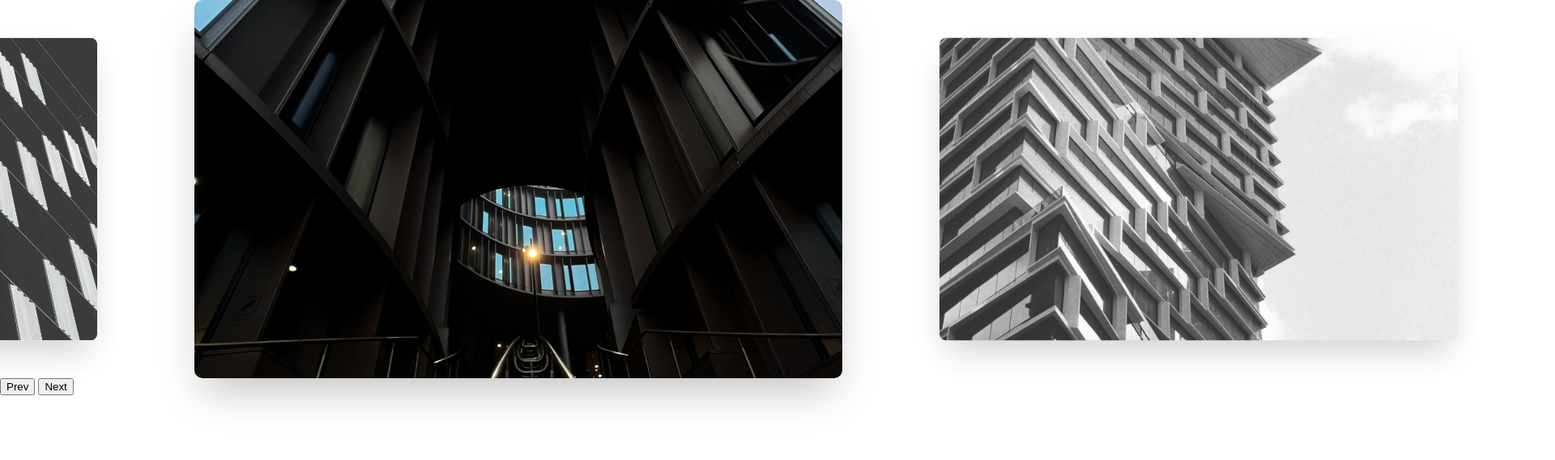
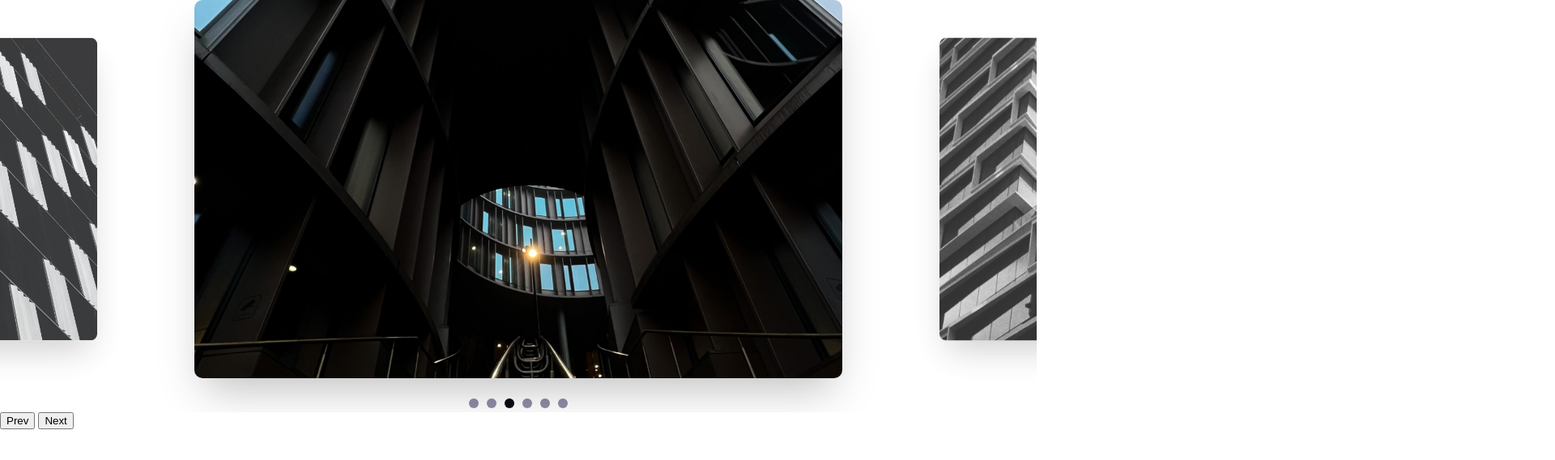
Before and after one commit to rafaelvieiracosta/slide-js, a plain HTML site: page index.html in a window 1280 px wide. Shown: the top 568 px of the page at 81% size, 1920 px wide, since content can reach past the window. Drawn offline with Linux system fonts and the light colour scheme.

Commit message:
feat: slider pagination

```diff
--- a/css/style.css
+++ b/css/style.css
@@ -12,7 +12,7 @@ img {
   display: block;
   max-width: 100%;
 }
-.wrapper {
+.slider-wrapper {
   overflow: hidden;
 }
 .slider {
@@ -44,3 +44,28 @@ img {
   opacity: 1;
   transform: scale(1);
 }
+
+[data-control="slide"] {
+  display: flex;
+  justify-content: center;
+  margin-top: 20px;
+}
+
+[data-control="slide"] li a {
+  display: block;
+  width: 12px;
+  height: 12px;
+  border-radius: 50%;
+  overflow: hidden;
+  text-indent: -999px;
+  background-color: #8f8da7;
+  margin: 5px;
+}
+
+[data-control="slide"] li.active a {
+  background-color: #0b0c12;
+}
+
+[data-control="slide"] li a:hover {
+  background-color: #0b0c12;
+}
--- a/js/script.js
+++ b/js/script.js
@@ -3,3 +3,4 @@ import { Slider, SliderNav } from "./slider.js";
 const slider = new SliderNav(".slider", ".slider-wrapper");
 slider.init();
 slider.addArrow(".prev", ".next");
+slider.addControl();
--- a/js/slider.js
+++ b/js/slider.js
@@ -5,6 +5,7 @@ export class Slider {
     this.wrapper = document.querySelector(wrapper);
     this.dist = { finalPositon: 0, startX: 0, movement: 0 };
     this.activeClass = "active";
+    this.changeEvent = new Event("changeEvent");
   }
 
   onStart(event) {
@@ -95,6 +96,7 @@ export class Slider {
     this.slideIndexNav(index);
     this.dist.finalPositon = activeSlide.position;
     this.changeActiveClass();
+    this.wrapper.dispatchEvent(this.changeEvent);
   }
 
   changeActiveClass() {
@@ -144,6 +146,10 @@ export class Slider {
 }
 
 export class SliderNav extends Slider {
+  constructor(slider, wrapper) {
+    super(slider, wrapper);
+    this.bindControlEvents();
+  }
   addArrow(prev, next) {
     this.prevElement = document.querySelector(prev);
     this.nextElement = document.querySelector(next);
@@ -154,4 +160,44 @@ export class SliderNav extends Slider {
     this.prevElement.addEventListener("click", this.activePrevSlide);
     this.nextElement.addEventListener("click", this.activeNextSlide);
   }
+
+  createControl() {
+    const control = document.createElement("ul");
+    control.dataset.control = "slide";
+    this.slideArray.forEach((item, index) => {
+      control.innerHTML += `<li><a href="#slide${index + 1}">${
+        index + 1
+      }</a></li>`;
+    });
+    this.wrapper.appendChild(control);
+    return control;
+  }
+
+  eventControl(item, index) {
+    item.addEventListener("click", (event) => {
+      event.preventDefault();
+      this.changeSlide(index);
+    });
+    this.wrapper.addEventListener("changeEvent", this.activeControlItem);
+  }
+
+  activeControlItem() {
+    this.controlArray.forEach((item) => {
+      item.classList.remove(this.activeClass);
+    });
+    this.controlArray[this.index.active].classList.add(this.activeClass);
+  }
+
+  addControl(customControl) {
+    this.control =
+      document.querySelector(customControl) || this.createControl();
+    this.controlArray = [...this.control.children];
+    this.activeControlItem();
+    this.controlArray.forEach(this.eventControl);
+  }
+
+  bindControlEvents() {
+    this.eventControl = this.eventControl.bind(this);
+    this.activeControlItem = this.activeControlItem.bind(this);
+  }
 }
```
